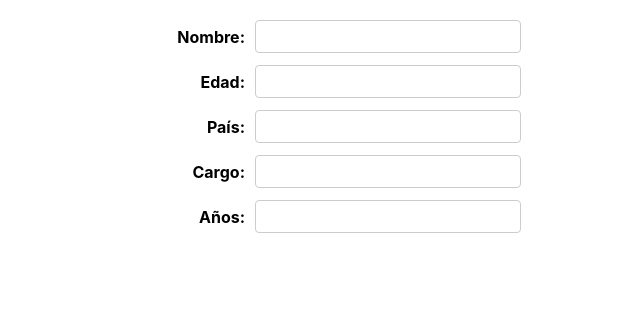
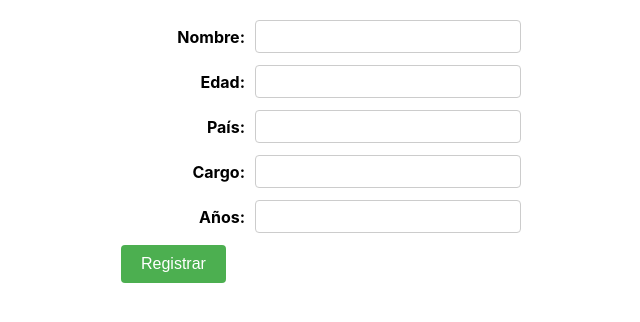
Before and after one commit to MarioAM96/client, a React (Create React App) app: page / in a window 1280 px wide. Shown: the top 322 px of the page, without its empty margins (319-959 px from the left). Built offline with nearby package versions, Linux system fonts and the light colour scheme.

Commit message:
Formulario terminado

```diff
--- a/src/App.js
+++ b/src/App.js
@@ -1,32 +1,46 @@
 import logo from './logo.svg';
 import './App.css';
 
-import React from 'react';
+import React, { useState } from 'react';
 import './App.css'; // Asegúrate de tener un archivo CSS para tus estilos
 
 function App() {
+
+  const [nombre, setNombre] = useState("");
+  const [edad, setEdad] = useState(0);
+  const [pais, setPais] = useState("");
+  const [cargo, setCargo] = useState("");
+  const [anios, setAnios] = useState(0);
+
+  const mostrarDatos = ()=>{
+    alert(nombre);
+  }
+
   return (
     <div className="App">
       <div className="datos">
         <div className="inputRow">
           <label>Nombre:</label>
-          <input type="text" className="inputField" />
+          <input type="text" className="inputField" onChange={(event)=>setNombre(event.target.value)}/>
         </div>
         <div className="inputRow">
           <label>Edad:</label>
-          <input type="text" className="inputField" />
+          <input type="number" className="inputField" onChange={(event)=>setEdad(event.target.value)} />
         </div>
         <div className="inputRow">
           <label>País:</label>
-          <input type="text" className="inputField" />
+          <input type="text" className="inputField" onChange={(event)=>setPais(event.target.value)} />
         </div>
         <div className="inputRow">
           <label>Cargo:</label>
-          <input type="text" className="inputField" />
+          <input type="text" className="inputField" onChange={(event)=>setCargo(event.target.value)} />
         </div>
         <div className="inputRow">
           <label>Años:</label>
-          <input type="text" className="inputField" />
+          <input type="number" className="inputField" onChange={(event)=>setAnios(event.target.value)} />
+        </div>
+        <div className="inputRow">
+          <button className="registerButton" onClick={mostrarDatos}>Registrar</button>
         </div>
       </div>
     </div>
--- a/src/index.css
+++ b/src/index.css
@@ -45,3 +45,17 @@ label {
   border: 1px solid #ccc;
   border-radius: 4px;
 }
+
+.registerButton {
+  background-color: #4caf50;
+  color: white;
+  padding: 10px 20px;
+  font-size: 16px;
+  border: none;
+  border-radius: 4px;
+  cursor: pointer;
+}
+
+.registerButton:hover {
+  background-color: #45a049;
+}
```
